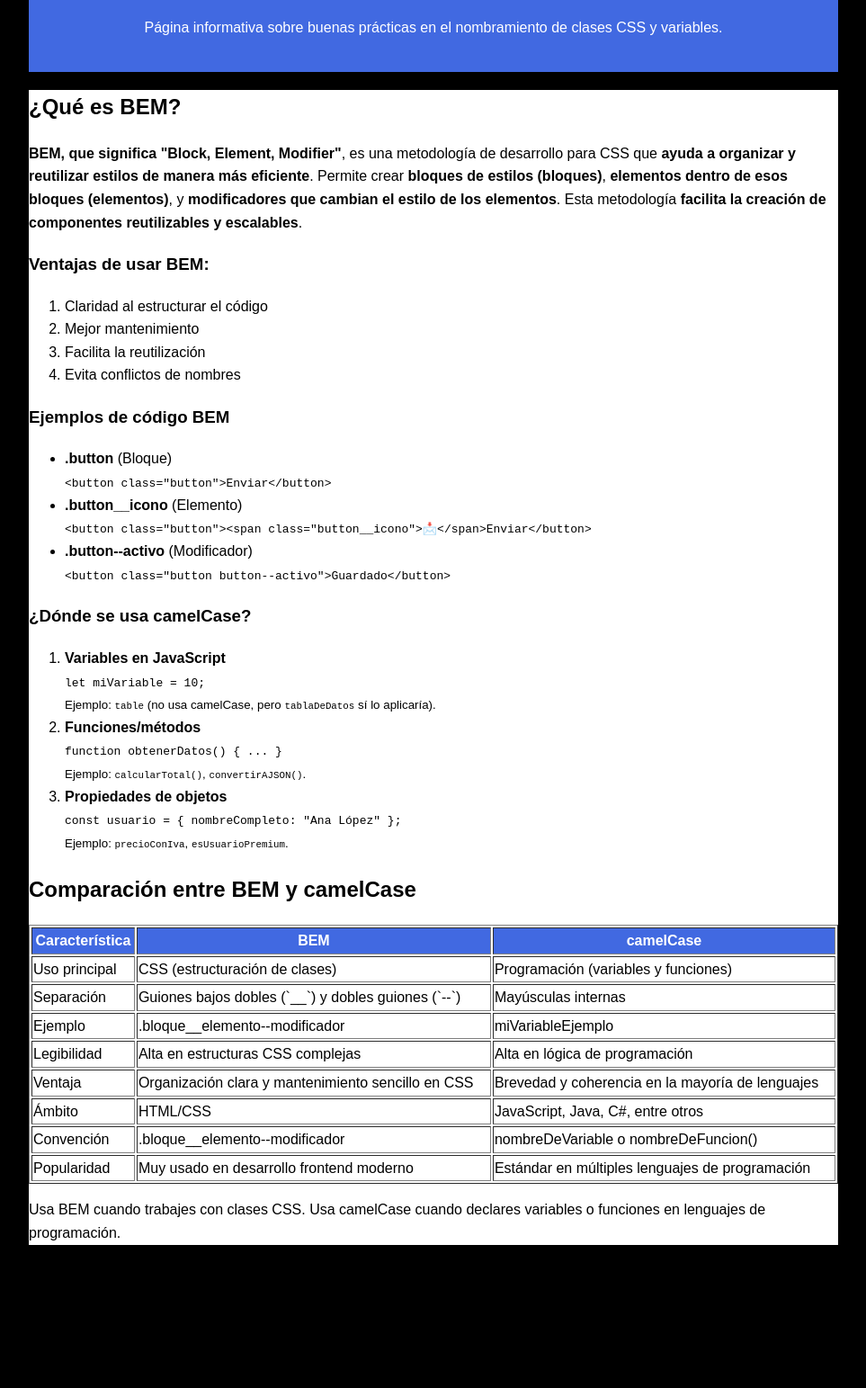
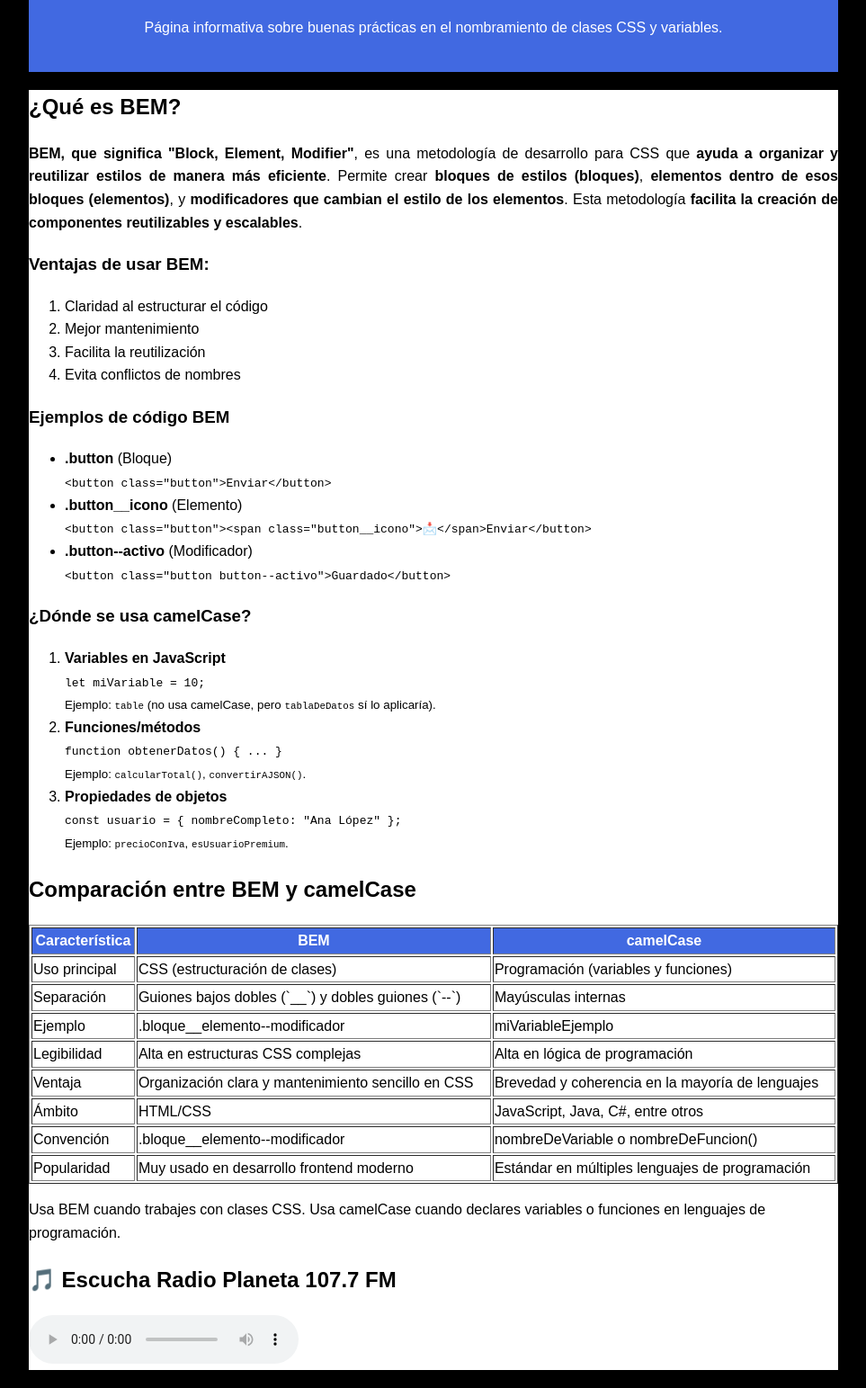
Before and after one commit to eG-Ox/Trabajo-FIWEB, a plain HTML site: page index.html in a window 1280 px wide. Shown: the part 116-1659 px from the top of the page at 90% size, without its empty margins (158-1121 px from the left). Before the commit the page ends 1536 px from the top, so only its background shows below. Drawn offline with Linux system fonts and the light colour scheme.

Commit message:
Radio FM

```diff
--- a/css/estilos.css
+++ b/css/estilos.css
@@ -34,3 +34,6 @@ body {
     color: white;
     text-align: center;
 }
+.bem_parrafo{
+    text-align: justify;
+}
--- a/index.html
+++ b/index.html
@@ -126,6 +126,14 @@
                 </table>
             <p class="comparacion_texto">Usa BEM cuando trabajes con clases CSS. Usa camelCase cuando declares variables o funciones en lenguajes de programación.</p>
         </section>
+        <section class="Radio">
+            <h2>🎵 Escucha Radio Planeta 107.7 FM</h2>
+            <audio controls autoplay>
+                <source src="https://playerservices.streamtheworld.com/api/livestream-redirect/CRP_PLAAAC.aac?csegid=1010&dist=1010" type="audio/aac">
+                Tu navegador no soporta el reproductor de audio.
+            </audio>
+
+        </section>
     </main>
 </body>
 </html>
```
